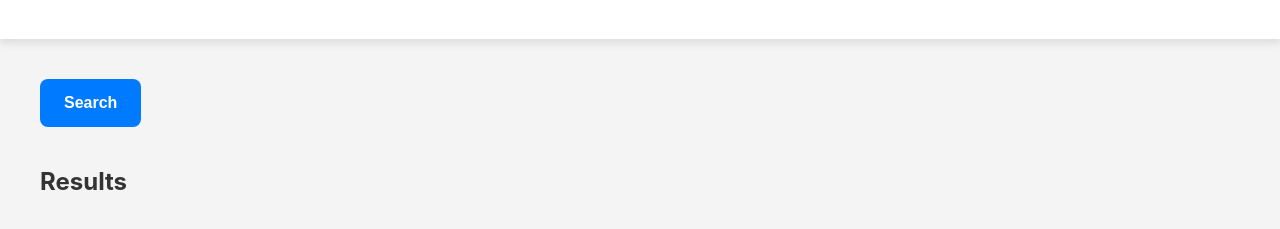
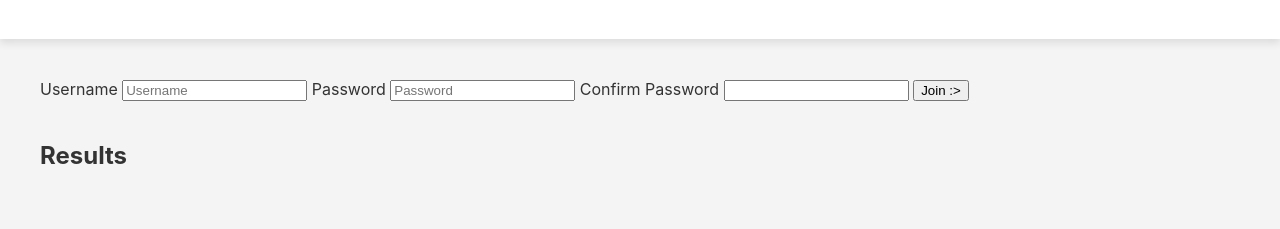
Before and after one commit to harrisabdullah/F28WP-CW, a website: page public/sign-up/signup.html in a window 1280 px wide. Shown: the part 83-312 px from the top of the page. Drawn offline with Linux system fonts and the light colour scheme.

Commit message:
mostly done changes to the signup page.

```diff
--- a/public/sign-up/signup.html
+++ b/public/sign-up/signup.html
@@ -3,7 +3,7 @@
 <head>
     <meta charset="UTF-8">
     <meta name="viewport" content="width=device-width, initial-scale=1.0">
-    <title>Search Hotels</title>
+    <title> Sign up! </title>
     <link rel="stylesheet" href="style.css">
     <script src="script.js" defer></script>
 </head>
@@ -17,7 +17,16 @@
         <section class = "signup">
             <form id="signup-form">
 
-                <button type="submit" class="search-button">Search</button>
+                <label for "uname" > Username </label>
+                <input type = "text" id = "uname" placeholder = "Username">
+                <label for "pword" > Password </label>
+                <input type = "text " id = "pword" placeholder = "Password" >
+                <label for "pword" > Confirm Password </label>
+                <input type = "text" id = "pword" >
+
+                <a href = "login.html" >
+                <button type="submit" class="signup-button"> Join :> </button>
+                </a>
             </form>
         </section>
 
```
